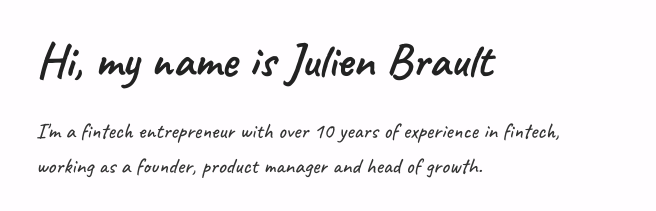
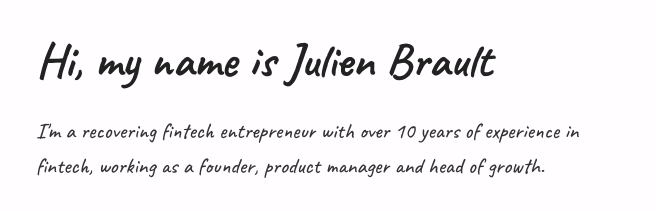
Before and after one commit to julienbrault/julienbrault.github.io, a plain HTML site: page index.html in a window 1280 px wide. Shown: the part 123-334 px from the top of the page, 624-1280 px from the left. Drawn offline with Linux system fonts and the light colour scheme.

Commit message:
Update index.html

```diff
--- a/index.html
+++ b/index.html
@@ -182,7 +182,7 @@
 
             <div class="column text-content">
                 <h1>Hi, my name is Julien Brault</h1>
-                <p>I'm a fintech entrepreneur with over 10 years of experience in fintech, working as a founder, product manager and head of growth. </p>
+                <p>I'm a recovering fintech entrepreneur with over 10 years of experience in fintech, working as a founder, product manager and head of growth. </p>
 
                 <div class="social-links">
                     <p>If you don't mind seeing a bunch of fintech content in your feed, feel free to follow on me on social media!</p>
@@ -218,7 +218,7 @@
         <div class="mobile-content">
             <div class="text-content">
                 <h1>Hi, my name is Julien Brault</h1>
-                <p>I'm a fintech entrepreneur with over 10 years of experience in fintech, working as a founder, product manager and head of growth. </p>
+                <p>I'm a recovering fintech entrepreneur with over 10 years of experience in fintech, working as a founder, product manager and head of growth. </p>
 
                 <div class="social-links">
                     <p>If you don't mind seeing a bunch of fintech content in your feed, feel free to follow on me on social media!</p>
```
